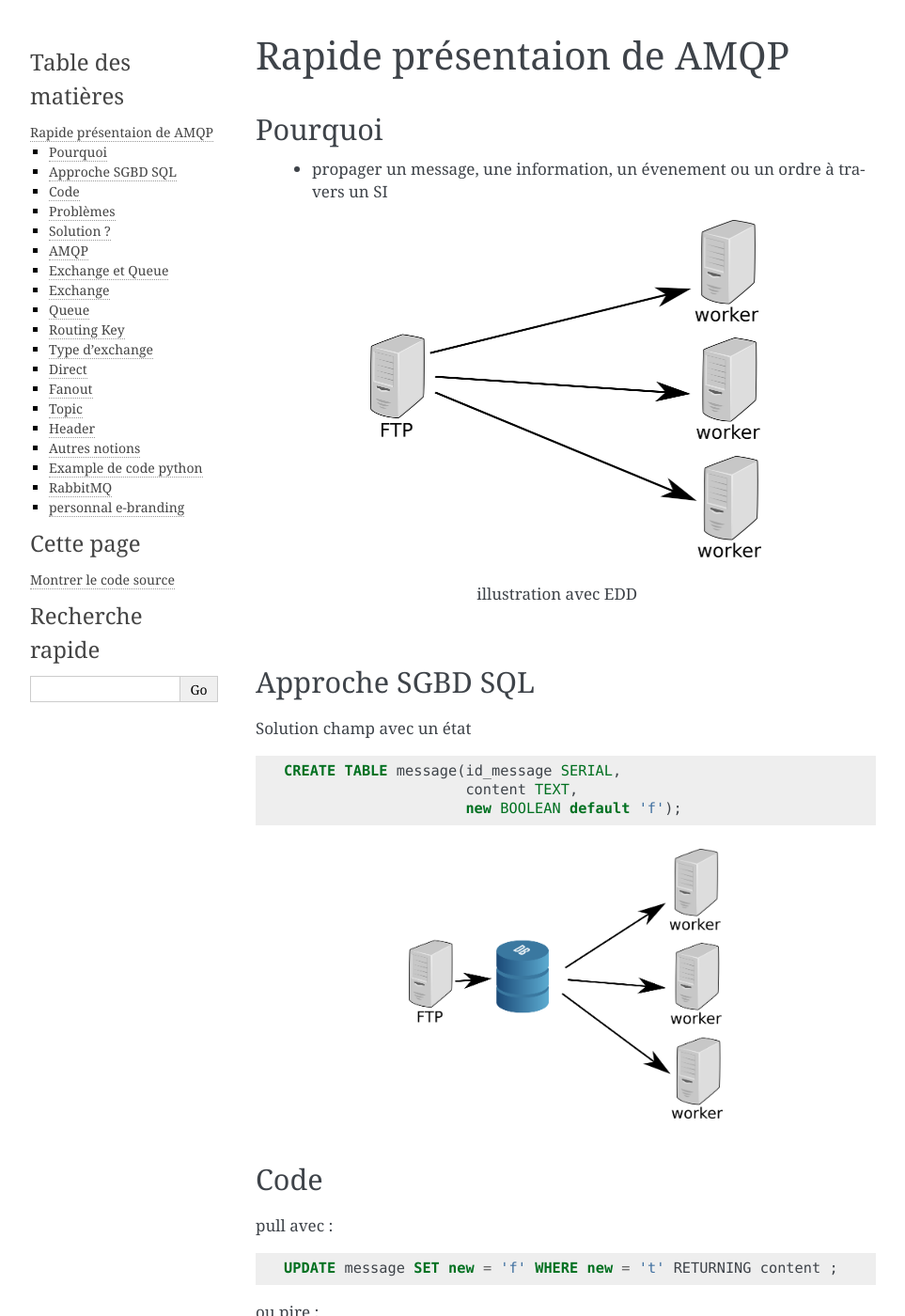
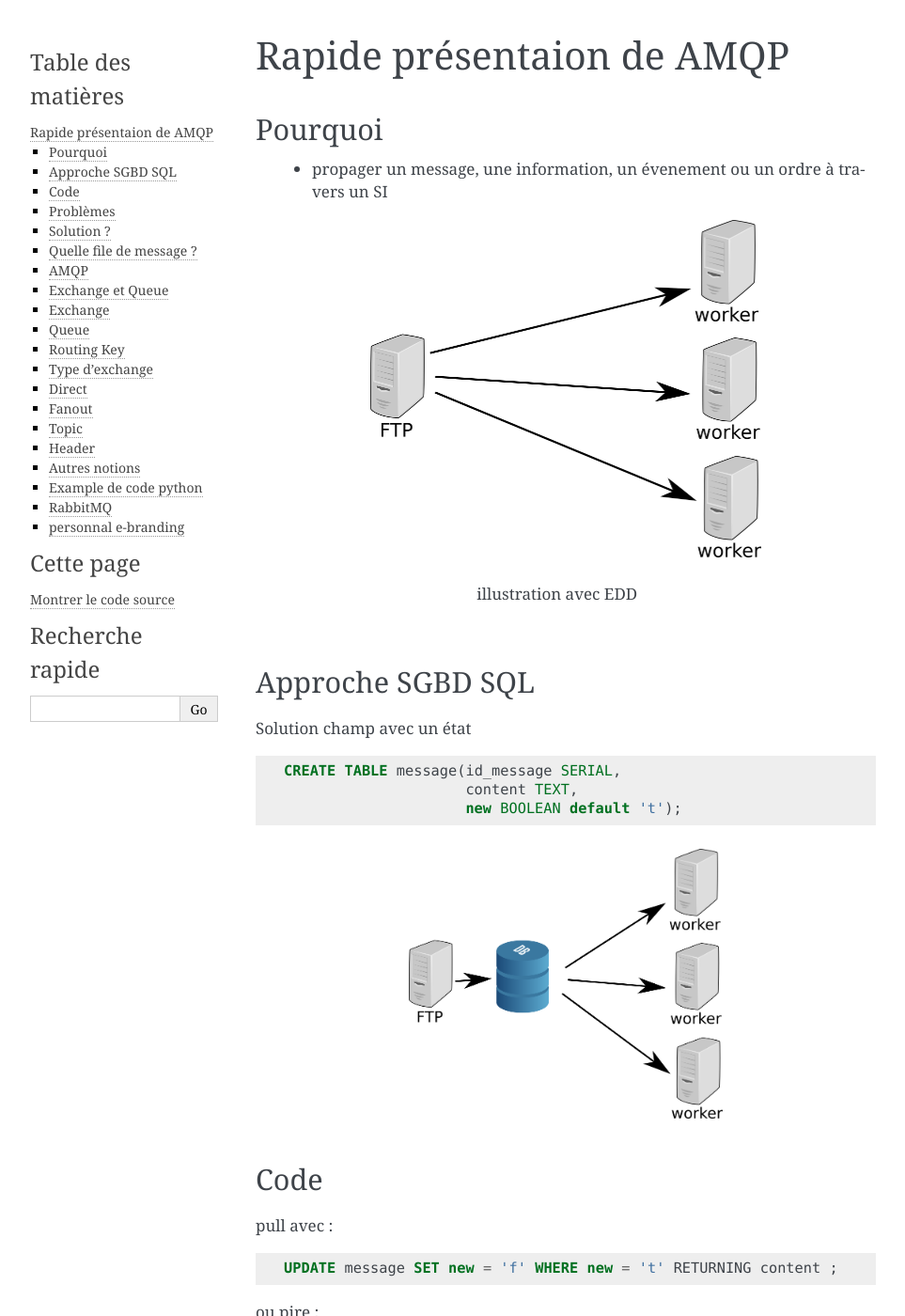
Before and after one commit to cyplp/amqp_presentation, a Sphinx documentation site: the page built from source/index.rst, in a window 1280 px wide and 1400 px high. Shown: the whole window at 94% size, without its empty margins (148-1111 px from the left). Built offline with Sphinx 7.4.7, drawn with Linux system fonts in a browser that asks for light colours; some of the changed text lies outside the part shown.

Commit message:
illustration file de message

```diff
--- a/source/index.rst
+++ b/source/index.rst
@@ -28,7 +28,7 @@
 
   CREATE TABLE message(id_message SERIAL,
                        content TEXT,
-		       new BOOLEAN default 'f');
+		       new BOOLEAN default 't');
 
 .. figure:: _static/ftp_db_worker.png
    :scale: 40 %
@@ -58,10 +58,15 @@
  * quid de différents types de message, type de subscriber ?
 
 Solution ?
-============
+==========
 
- Une file de message !
+Une file de message !
 
+.. figure:: _static/ftp_queue_worker.png
+   :scale: 50 %
+
+Quelle file de message ?
+========================
  * redis
  * rq
  * mqtt
```
Also changed, not shown: source/_static/ftp_queue_worker.png (added).
